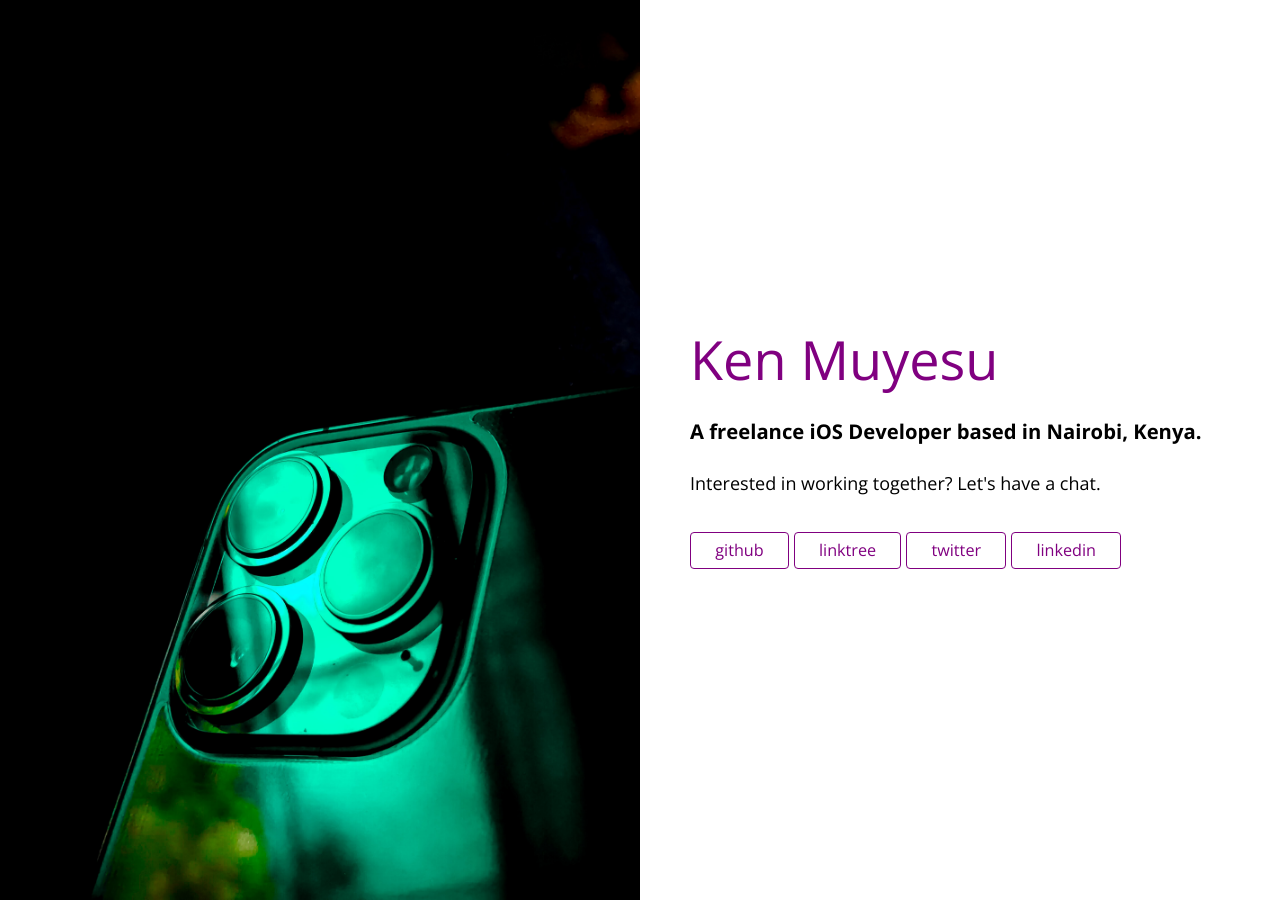
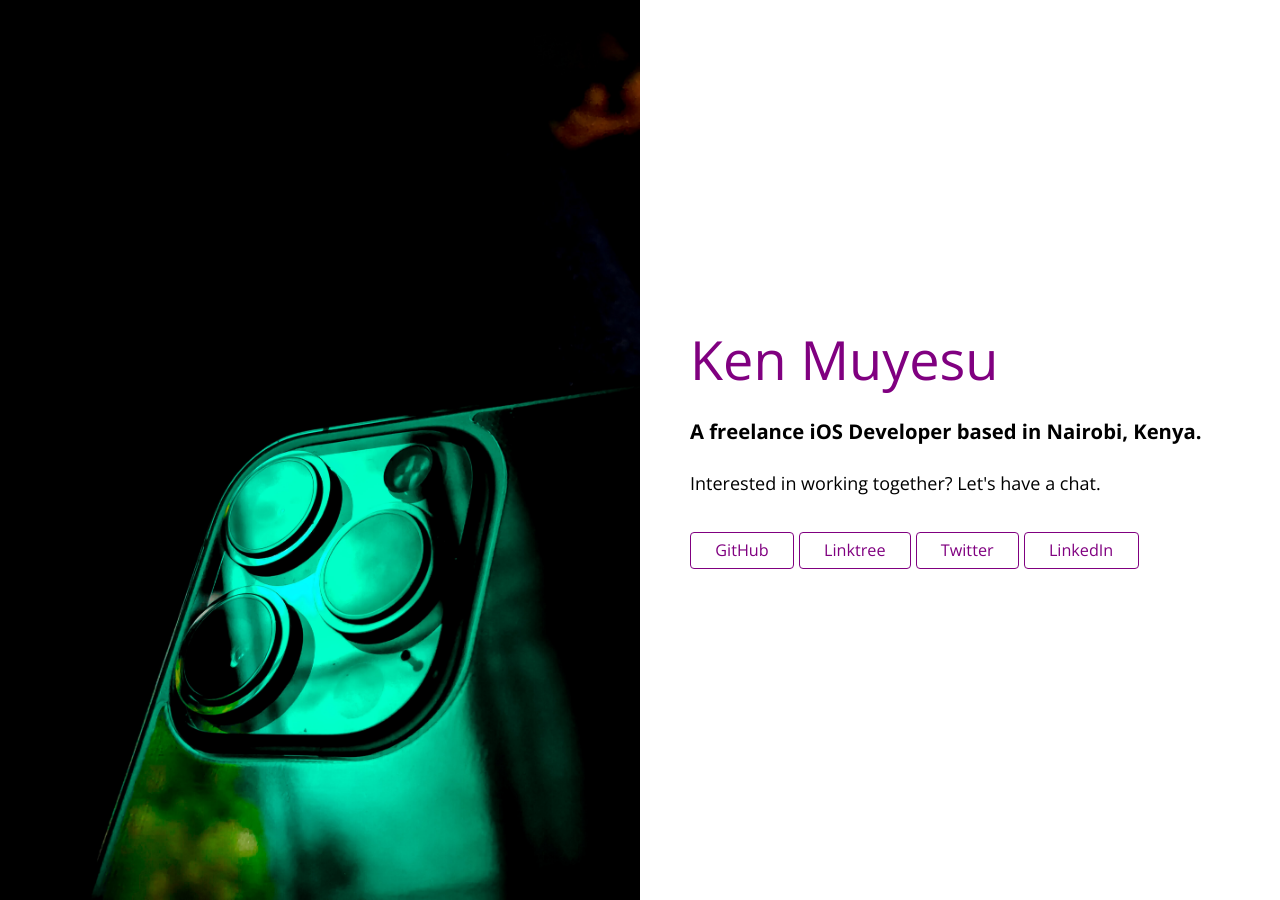
Before and after one commit to citixenken/citixenken.github.io, a Jekyll site: the page built from index.html, in a window 1280 px wide. Built offline with Jekyll 4.4.1, drawn with Linux system fonts in a browser that asks for light colours.

Commit message:
social channels edit

```diff
--- a/_config.yml
+++ b/_config.yml
@@ -9,13 +9,13 @@ content: Interested in working together? Let's have a chat.
 
 # Add your social links
 social:
-  - platform: github
+  - platform: GitHub
     url: https://github.com/citixenken
-  - platform: linktree
+  - platform: Linktree
     url: https://linktr.ee/citixenken
-  - platform: twitter
+  - platform: Twitter
     url: https://twitter.com/citixenken
-  - platform: linkedin
+  - platform: LinkedIn
     url: https://www.linkedin.com/in/ken-muyesu/
 
 # General settings
```
